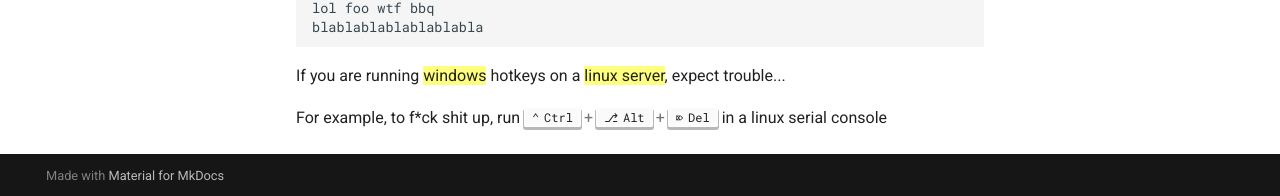
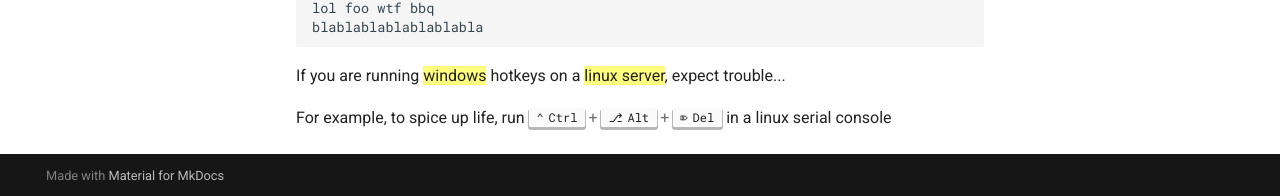
Before and after one commit to oveee92/oveee92.github.io, an MkDocs documentation site: the page built from docs/mkdocs_test.md, in a window 1280 px wide and 900 px high, scrolled down 511 px. Shown: the part 701-897 px from the top of the window. Built offline with MkDocs 1.6.1 and Material for MkDocs 9.7.7, drawn with Linux system fonts in a browser that asks for light colours.

Commit message:
Edit cringe

```diff
--- a/docs/mkdocs_test.md
+++ b/docs/mkdocs_test.md
@@ -60,4 +60,4 @@ blablablablablablabla
 
 If you are running ==windows== hotkeys on a ==linux server==, expect trouble...
 
-For example, to f\*ck shit up, run ++ctrl+alt+delete++ in a linux serial console
+For example, to spice up life, run ++ctrl+alt+delete++ in a linux serial console
```
